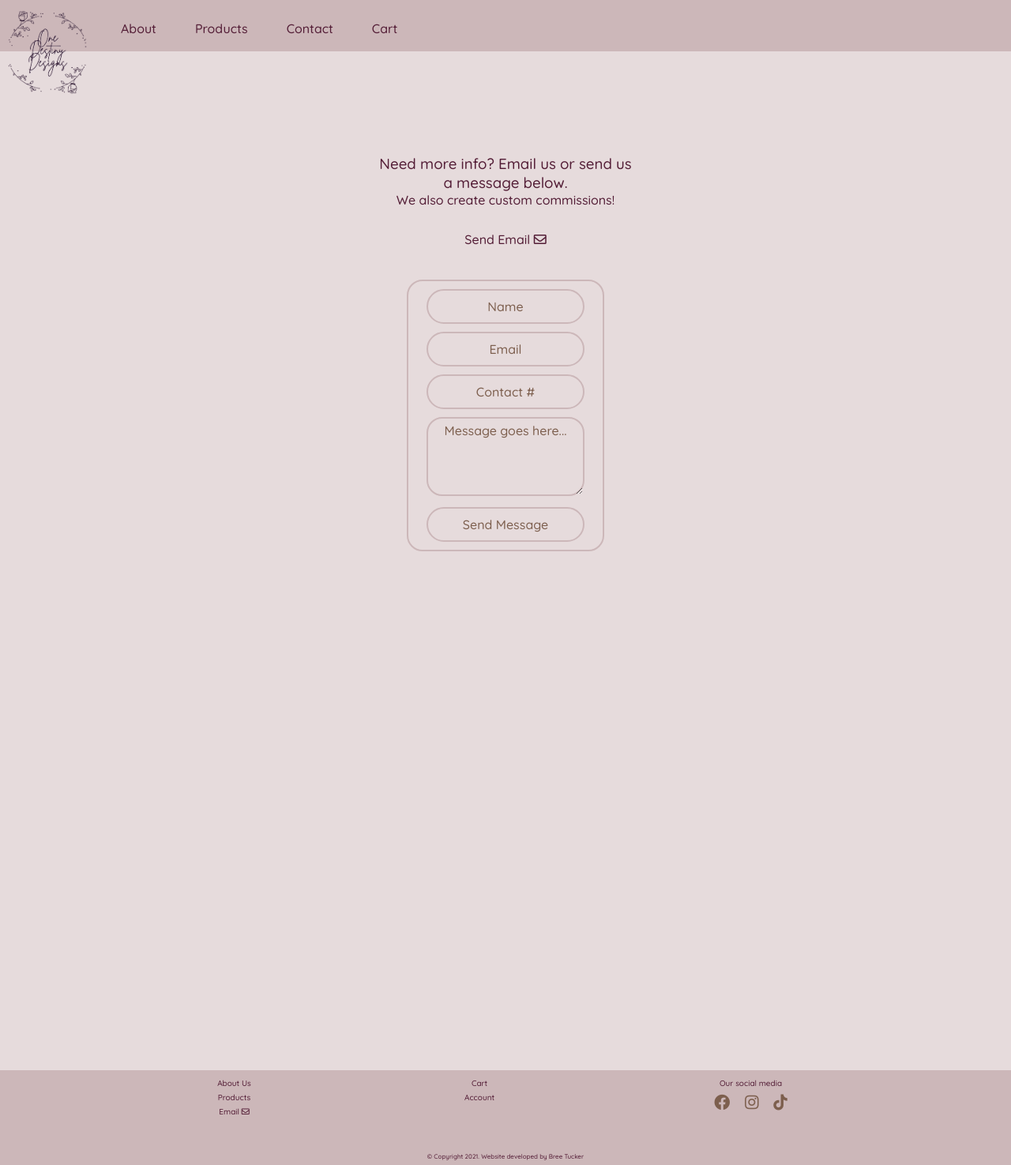
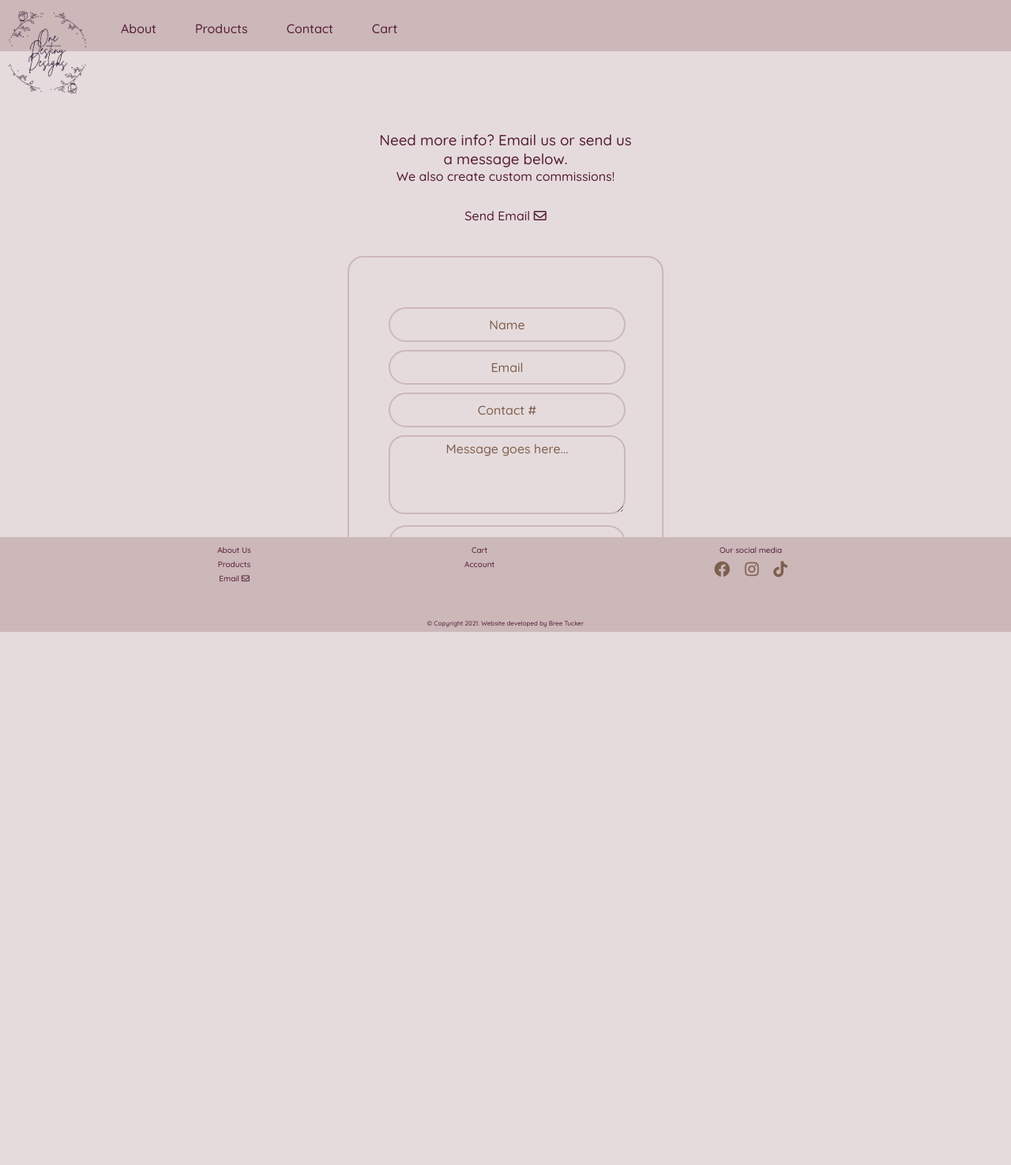
Before and after one commit to breetucker/onedestinydesigns, a PHP site: page /contact.php in a window 1280 px wide. Shown: the whole page at 79% size. After the commit the page ends 800 px from the top, so only its background shows below. Run offline with PHP 8.4, Linux system fonts and the light colour scheme.

Commit message:
Add files via upload

```diff
--- a/onedestinydesigns.com/css/styles.css
+++ b/onedestinydesigns.com/css/styles.css
@@ -17,9 +17,25 @@ body, h1, h2, h3, h4, h5, h6, p, ol, ul {
   padding: 0;
   font-weight: normal;
 }
+a:hover {
+  color: rgb(158, 137, 155);
+  font-size: 120% ;
+}
 
 ol, ul {
   list-style: none;
+}
+::-webkit-scrollbar {
+  background: hidden;
+  width: 10px;
+  height: 4px;
+  border: 1px solid var(--white);
+  padding-left: 2px;
+}
+
+::-webkit-scrollbar-thumb{
+  background-color: hidden;
+  border-right: 1px solid var(--white);
 }
 
 /* Beginning of CSS */
@@ -71,7 +91,7 @@ footer {
   height: 120px;
   left: 0;
   bottom: 0;
-  position: absolute;
+  position: fixed;
   width: 100%;
 }
 footer p, a{
@@ -123,7 +143,10 @@ body {
 }
 .pageContainer {
   position: relative;
-  min-height: 1350px;
+  min-height: 950px;
+  padding-top: 35px;
+  padding-bottom: 30px;
+
 }
 .pageContainer{
   margin-top: 60px;
@@ -237,12 +289,13 @@ fieldset {
   margin-top: 20px;
 }
 #contactContainer {
-  height: 800px;
+  height: 820px;
   overflow-y: auto;
   overflow-x: hidden;
 }
 #contactWrapper {
-  width: 250px;
+  width: 400px;
+  height: 450px;
   display: flex;
   flex-direction: column;
   justify-content: center;
@@ -256,10 +309,21 @@ fieldset {
 }
 #contactWrapper form {
   text-align: center;
+  width: 390px;
+}
+#labelUpload {
+  text-align: center;
+ color: var(--textLight);
+}
+input[type=file]::file-selector-button {
+  background-color: transparent;
+  border: 2px solid var(--borders);
+  border-radius: 30px;
+  color: var(--textLight);
 }
 #contactWrapper form input{
   padding: 10px;
-  width: 200px;
+  width: 300px;
   margin: 5px;
   color: var(--textLight);
   background-color: var(--bkg);
@@ -280,7 +344,7 @@ textarea {
   border-radius: 20px;
   padding: 5px;
   font-size: 16px;
-  width: 200px;
+  width: 300px;
   height: 100px;
   margin: 5px 0 5px 0;
   font-family: 'Quicksand', sans-serif;
```
Also changed, not shown: other parts of onedestinydesigns.com/css/styles.css (+51 -12 lines).
